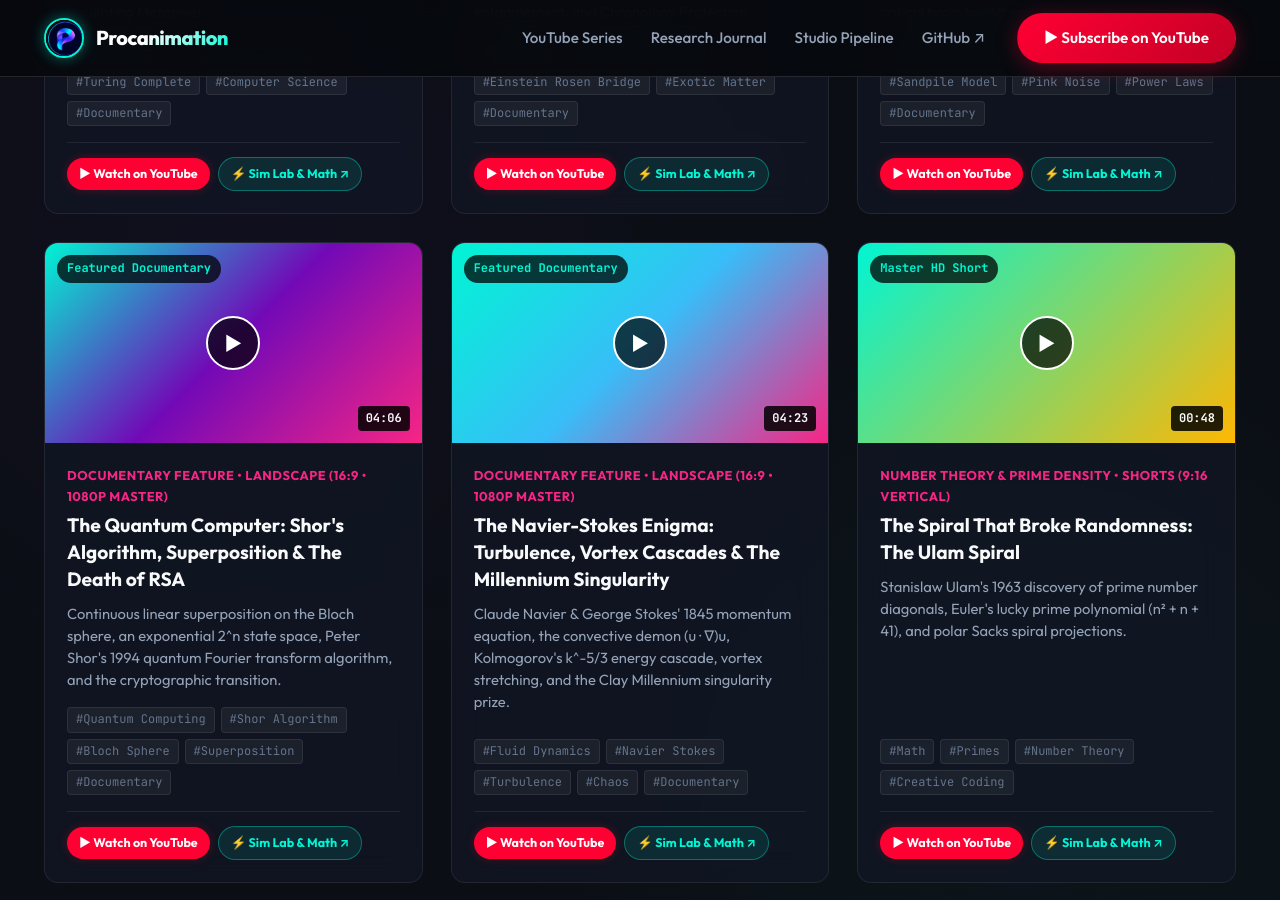
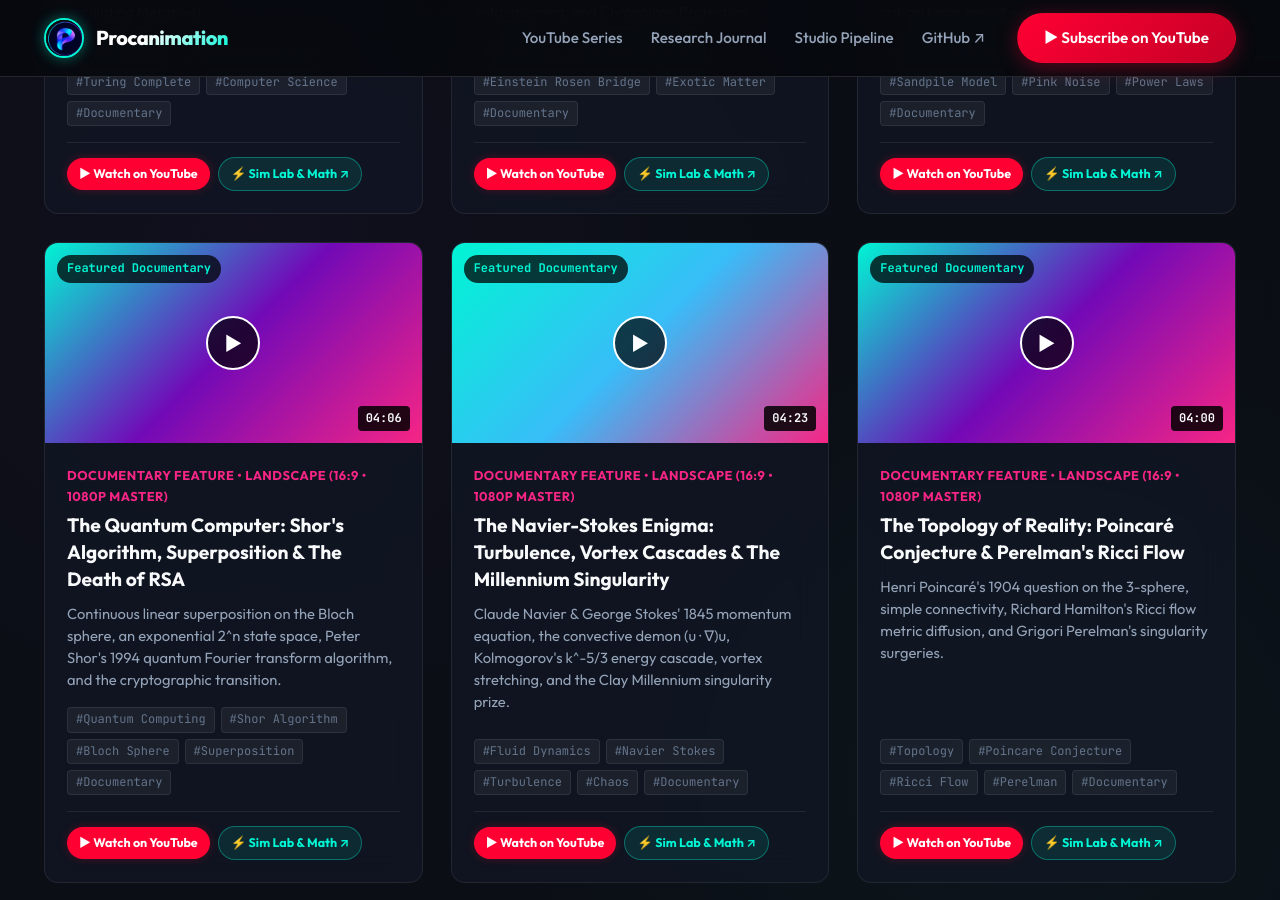
Before and after one commit to procanimation/procanimation.github.io, a Jekyll site: the page built from index.html, in a window 1280 px wide and 900 px high, scrolled down 4440 px. Built offline with Jekyll 4.4.1, drawn with Linux system fonts in a browser that asks for light colours.

Commit message:
feat: Add Feature #17 Poincare Conjecture live YouTube video ID S4ZbFUKeQgo

```diff
--- a/_data/youtube.yml
+++ b/_data/youtube.yml
@@ -185,6 +185,17 @@
   gradient: "linear-gradient(135deg, #00f5d4 0%, #38bdf8 50%, #f72585 100%)"
   video_url: "https://www.youtube.com/watch?v=4f2a1NrDba8"
   article_url: "/experiments/navier-stokes-turbulence.html"
+
+- title: "The Topology of Reality: Poincaré Conjecture & Perelman's Ricci Flow"
+  series: "Documentary Feature"
+  format: "Landscape (16:9 • 1080p Master)"
+  duration: "04:00"
+  description: "Henri Poincaré's 1904 question on the 3-sphere, simple connectivity, Richard Hamilton's Ricci flow metric diffusion, and Grigori Perelman's singularity surgeries."
+  tags: ["Topology", "Poincare Conjecture", "Ricci Flow", "Perelman", "Documentary"]
+  badge: "Featured Documentary"
+  gradient: "linear-gradient(135deg, #00f5d4 0%, #7209b7 50%, #f72585 100%)"
+  video_url: "https://www.youtube.com/watch?v=S4ZbFUKeQgo"
+  article_url: "/experiments/poincare-conjecture-ricci.html"
 
 - title: "The Spiral That Broke Randomness: The Ulam Spiral"
   series: "Number Theory & Prime Density"
--- a/experiments/poincare-conjecture-ricci.html
+++ b/experiments/poincare-conjecture-ricci.html
@@ -77,7 +77,7 @@ permalink: /experiments/poincare-conjecture-ricci.html
         <span style="font-size:0.75rem; padding:4px 10px; border-radius:4px; background:rgba(255,255,255,0.08); font-family:var(--font-mono, monospace);">Audio: Andrew Multilingual Neural</span>
         <span style="font-size:0.75rem; padding:4px 10px; border-radius:4px; background:rgba(255,255,255,0.08); font-family:var(--font-mono, monospace);">Format: 16:9 • 1080p Master</span>
       </div>
-      <a id="docYoutubeBtn" href="#" target="_blank" class="sim-btn primary" style="display:inline-flex; align-items:center; gap:8px; text-decoration:none; background:#00f5d4; border-color:#00f5d4; color:#020617; font-weight:bold; padding:10px 20px; border-radius:8px;">
+      <a id="docYoutubeBtn" href="https://www.youtube.com/watch?v=S4ZbFUKeQgo" target="_blank" class="sim-btn primary" style="display:inline-flex; align-items:center; gap:8px; text-decoration:none; background:#00f5d4; border-color:#00f5d4; color:#020617; font-weight:bold; padding:10px 20px; border-radius:8px;">
         ▶ Watch Feature Documentary on YouTube ↗
       </a>
     </div>
```
